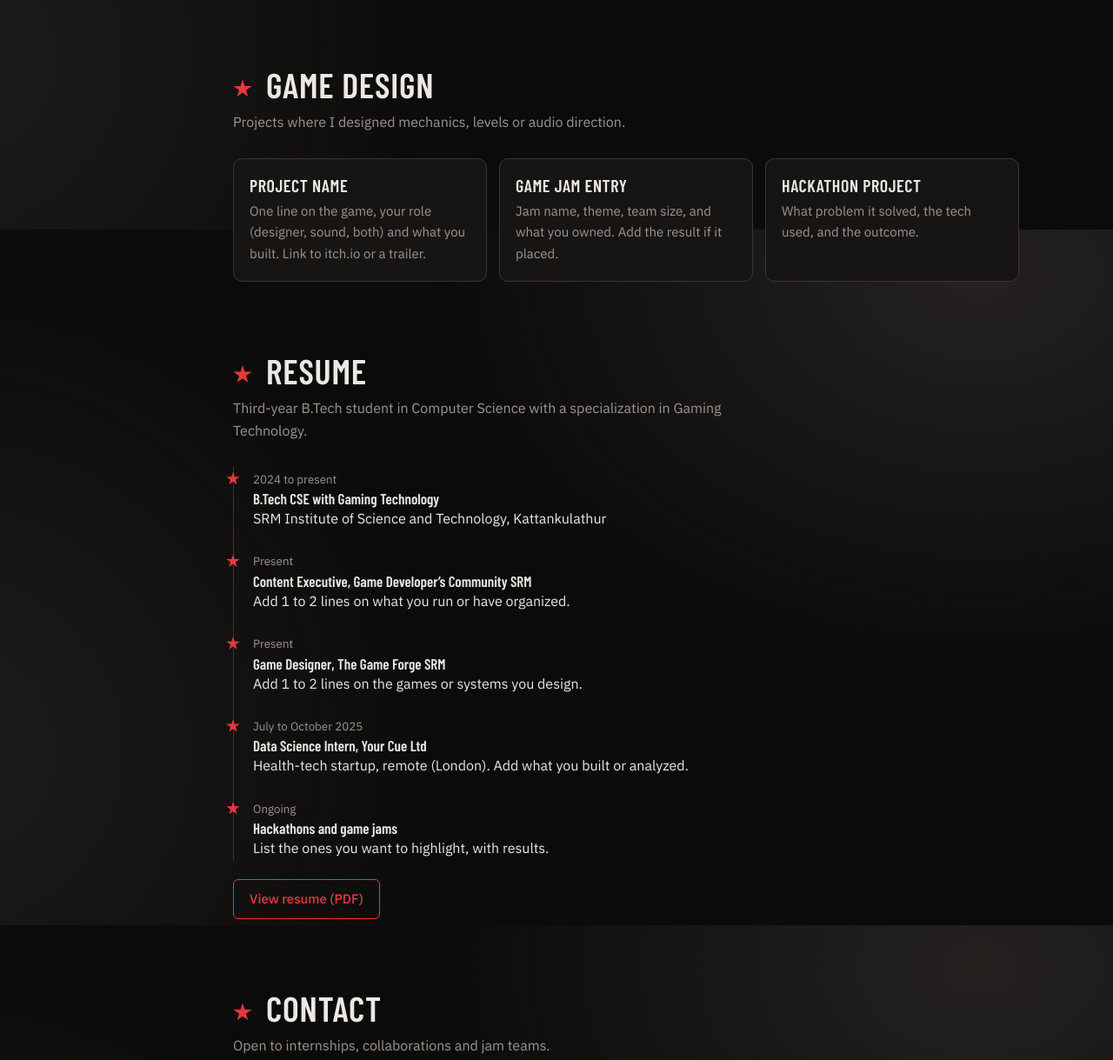
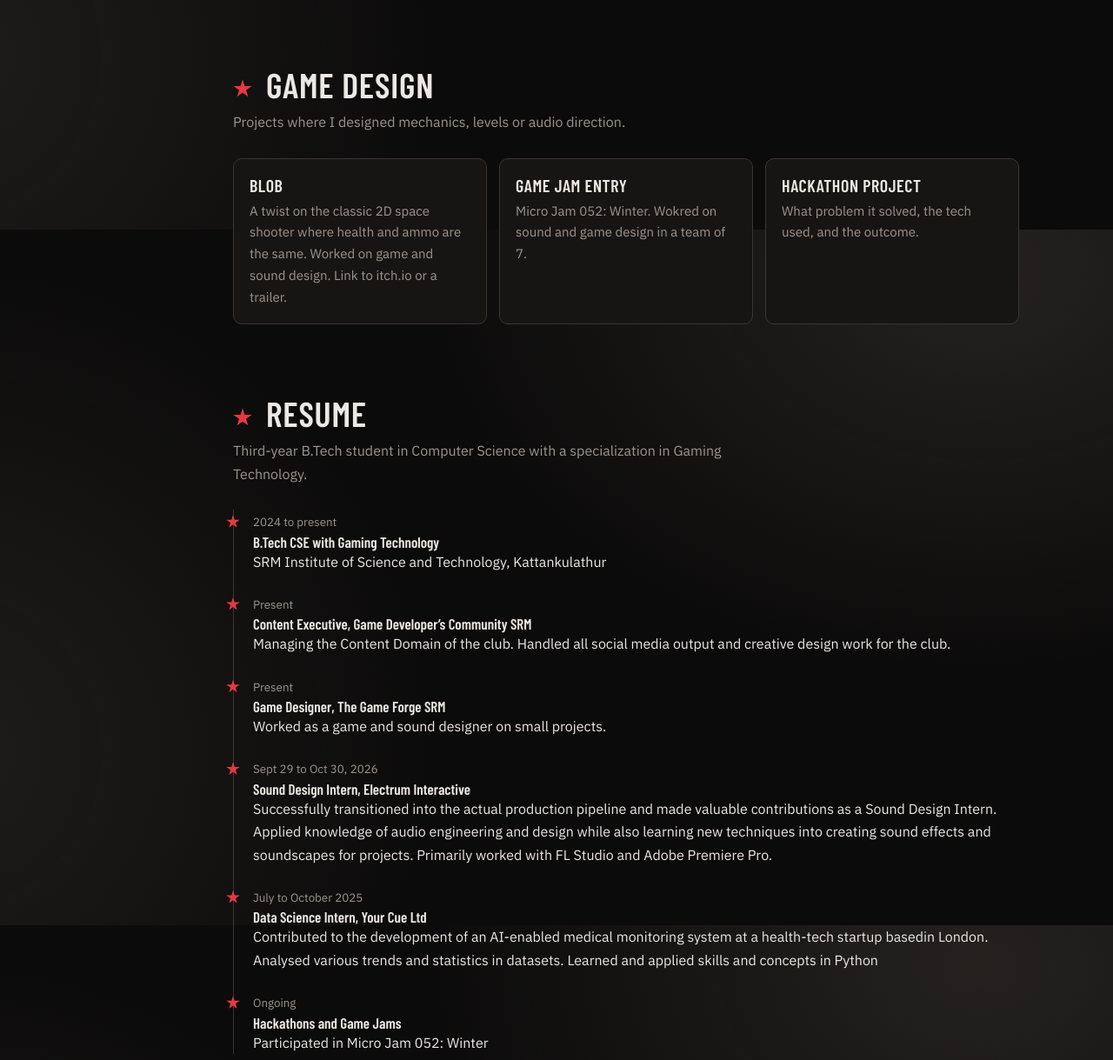
Before and after one commit to vihaanjohannajay/vihaanjohannajay.github.io, a plain HTML site: page index.html in a window 1280 px wide. Shown: the part 2136-3355 px from the top of the page at 87% size. Drawn offline with nearby package versions, Linux system fonts and the light colour scheme; a web font is replaced by a local one.

Commit message:
updated links and some descs

```diff
--- a/index.html
+++ b/index.html
@@ -138,8 +138,8 @@ button,a,.wave{touch-action:manipulation}
   <h2>Game design</h2>
   <p class="sub">Projects where I designed mechanics, levels or audio direction.</p>
   <div class="grid">
-    <div class="card"><h3>Project name</h3><p>One line on the game, your role (designer, sound, both) and what you built. Link to itch.io or a trailer.</p></div>
-    <div class="card"><h3>Game jam entry</h3><p>Jam name, theme, team size, and what you owned. Add the result if it placed.</p></div>
+    <div class="card"><h3>Blob</h3><p>A twist on the classic 2D space shooter where health and ammo are the same. Worked on game and sound design. Link to itch.io or a trailer.</p></div>
+    <div class="card"><h3>Game Jam Entry</h3><p>Micro Jam 052: Winter. Wokred on sound and game design in a team of 7.</p></div>
     <div class="card"><h3>Hackathon project</h3><p>What problem it solved, the tech used, and the outcome.</p></div>
   </div>
 </section>
@@ -149,10 +149,11 @@ button,a,.wave{touch-action:manipulation}
   <p class="sub">Third-year B.Tech student in Computer Science with a specialization in Gaming Technology.</p>
   <div class="tl">
     <div><small>2024 to present</small><strong>B.Tech CSE with Gaming Technology</strong>SRM Institute of Science and Technology, Kattankulathur</div>
-    <div><small>Present</small><strong>Content Executive, Game Developer’s Community SRM</strong>Add 1 to 2 lines on what you run or have organized.</div>
-    <div><small>Present</small><strong>Game Designer, The Game Forge SRM</strong>Add 1 to 2 lines on the games or systems you design.</div>
-    <div><small>July to October 2025</small><strong>Data Science Intern, Your Cue Ltd</strong>Health-tech startup, remote (London). Add what you built or analyzed.</div>
-    <div><small>Ongoing</small><strong>Hackathons and game jams</strong>List the ones you want to highlight, with results.</div>
+    <div><small>Present</small><strong>Content Executive, Game Developer’s Community SRM</strong>Managing the Content Domain of the club. Handled all social media output and creative design work for the club.</div>
+    <div><small>Present</small><strong>Game Designer, The Game Forge SRM</strong>Worked as a game and sound designer on small projects.</div>
+    <div><small>Sept 29 to Oct 30, 2026</small><strong>Sound Design Intern, Electrum Interactive</strong>Successfully transitioned into the actual production pipeline and made valuable contributions as a Sound Design Intern. Applied knowledge of audio engineering and design while also learning new techniques into creating sound effects and soundscapes for projects. Primarily worked with FL Studio and Adobe Premiere Pro.</div>
+    <div><small>July to October 2025</small><strong>Data Science Intern, Your Cue Ltd</strong>Contributed to the development of an AI-enabled medical monitoring system at a health-tech startup basedin London. Analysed various trends and statistics in datasets. Learned and applied skills and concepts in Python</div>
+    <div><small>Ongoing</small><strong>Hackathons and Game Jams</strong>Participated in Micro Jam 052: Winter</div>
   </div>
   <p style="margin-top:18px"><a class="btn" href="resume.pdf">View resume (PDF)</a></p>
 </section>
@@ -160,7 +161,7 @@ button,a,.wave{touch-action:manipulation}
 <section id="contact">
   <h2>Contact</h2>
   <p class="sub">Open to internships, collaborations and jam teams.</p>
-  <p><a href="mailto:you@example.com">you@example.com</a> &nbsp; <a href="https://github.com/yourname">GitHub</a> &nbsp; <a href="https://linkedin.com/in/yourname">LinkedIn</a> &nbsp; <a href="https://yourname.itch.io">itch.io</a></p>
+  <p><a href="mailto:you@example.com">you@example.com</a> &nbsp; <a href="https://github.com/vihaanjohannajay">GitHub</a> &nbsp; <a href="https://linkedin.com/in/vihaanjohannajay67">LinkedIn</a> &nbsp; <a href="https://vihaanjohannajay.itch.io">itch.io</a></p>
   <footer>&copy; <span id="yr"></span> Vihaan. All audio on this site is my own work or used with permission, and may not be copied or reused.</footer>
 </section>
 </main>
```
